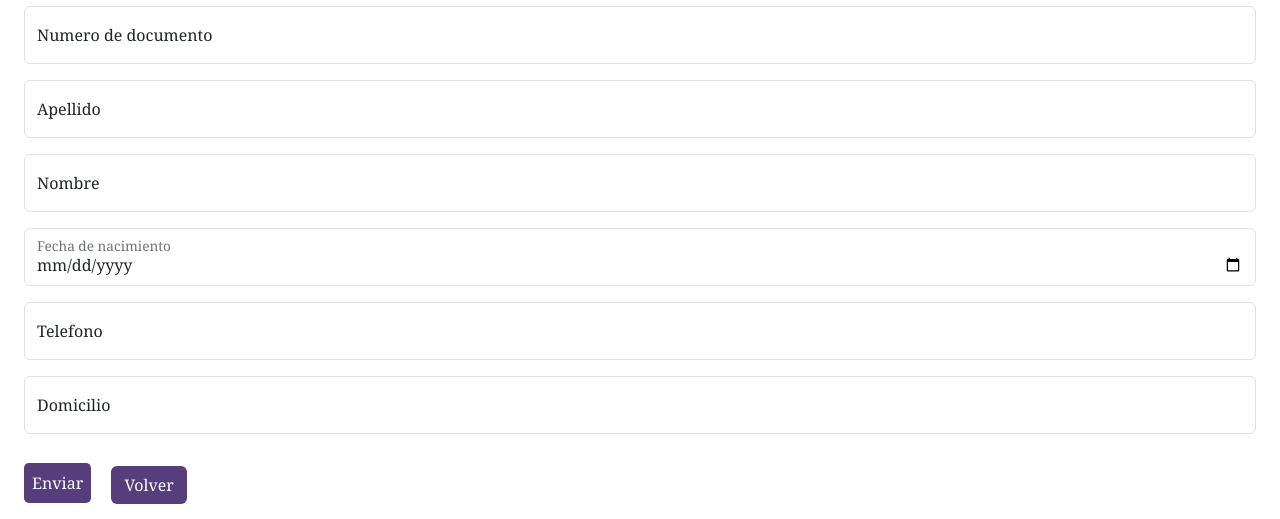
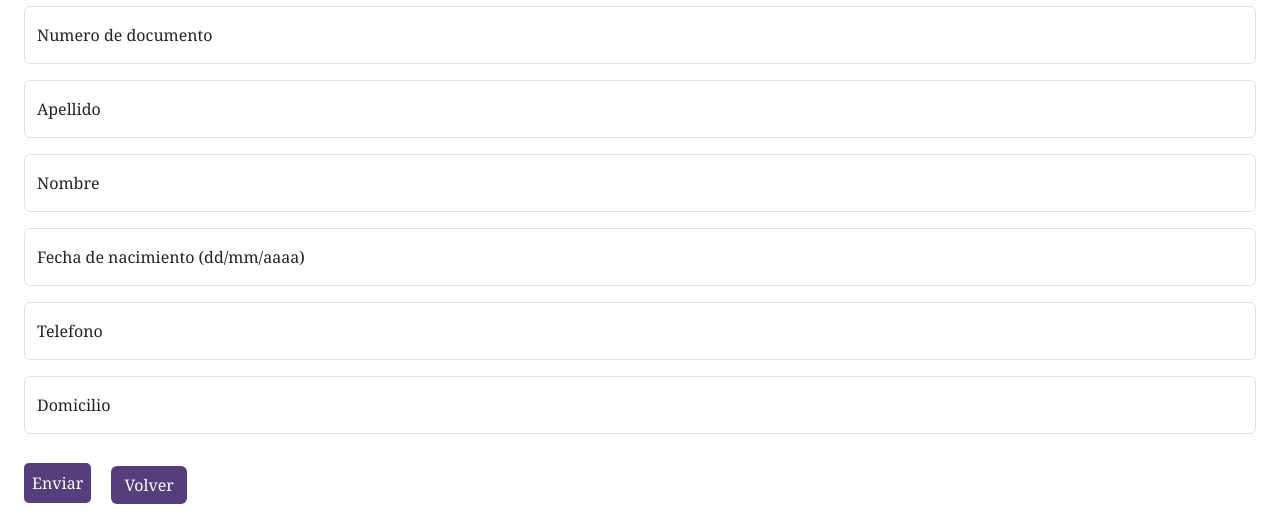
Before and after one commit to MaximilianoHitter/ProgWebDinamica, a PHP site: page /phpMysql/Views/personas/NuevaPersona.php in a window 1280 px wide. Shown: the part 206-725 px from the top of the page. Run offline with PHP 8.4, Linux system fonts and the light colour scheme; some libraries are stand-ins or nearby versions.

Commit message:
asd
añadi las validaciones nuevamente a nueva Persona. Cambie el tipo de input de nuevoAuto. Arregle un error del controlador de persona que hacia mal la comprobacionl

```diff
--- a/phpMysql/Controllers/PersonaControl.php
+++ b/phpMysql/Controllers/PersonaControl.php
@@ -137,7 +137,7 @@ class PersonaControl extends Controller{
         $persona = null;
         $objPersona = new Persona();
         $array = $objPersona->listar($sql);
-        if(count($array >0)){
+        if(count($array) >0){
             $persona = $array;
         }
         /* COMO LO TENIA JERO
--- a/phpMysql/Views/nuevoAuto/index.php
+++ b/phpMysql/Views/nuevoAuto/index.php
@@ -38,7 +38,7 @@
 
             <div class="form-floating mb-3">
 
-                <input class="form-control" type="text" name="inputDniDuenio" id="inputDniDuenio" placeholder="Dni Dueño">
+                <input class="form-control" type="number" name="inputDniDuenio" id="inputDniDuenio" placeholder="Dni Dueño">
                 <label for="inputDniDuenio">DNI Dueño</label>
             </div>
             <div class="form-floating mb-3">
--- a/phpMysql/Views/personas/NuevaPersona.php
+++ b/phpMysql/Views/personas/NuevaPersona.php
@@ -43,11 +43,11 @@
                 <label for="inputNombre">Nombre</label>
             </div>
             <div class="form-floating mb-3">
-                <input type="date" class="form-control" name="inputFechaNac" id="inputFechaNac" placeholder="Fecha nacimiento">
-                <label for="inputFechaNac">Fecha de nacimiento</label>
+                <input type="text" class="form-control" name="inputFechaNac" id="inputFechaNac" placeholder="Fecha nacimiento dd/mm/aaaa">
+                <label for="inputFechaNac">Fecha de nacimiento (dd/mm/aaaa)</label>
             </div>
             <div class="form-floating mb-3">
-                <input type="text" class="form-control" name="inputTelefono" id="inputTelefono" placeholder="Numero de telefono">
+                <input type="number" class="form-control" name="inputTelefono" id="inputTelefono" step=1 min=0 placeholder="Numero de telefono">
                 <label for="inputTelefono">Telefono</label>
             </div>
             <div class="form-floating mb-3">
@@ -56,14 +56,14 @@
             </div>
             <div class="mb-3">
                 <input type="hidden" name="accion" id="accion" value="nuevo">
-                <input id="btnViewPeople" class="p-2" type="submit" value="Enviar">
+                <input id="btnViewPeople" class="p-2" type="submit" value="Enviar" disabled>
                 <a class="btn m-3" style="background-color:#563d7c; color:white;" href="../personas/index.php">Volver</a>
             </div>
 
 
         </form>
     </div>
-
+    <script src="../../Public/jsPuro/personasIndex.js"></script>
     <?php require_once '../templates/footer.php' ?>
 </body>
 </html>
```
